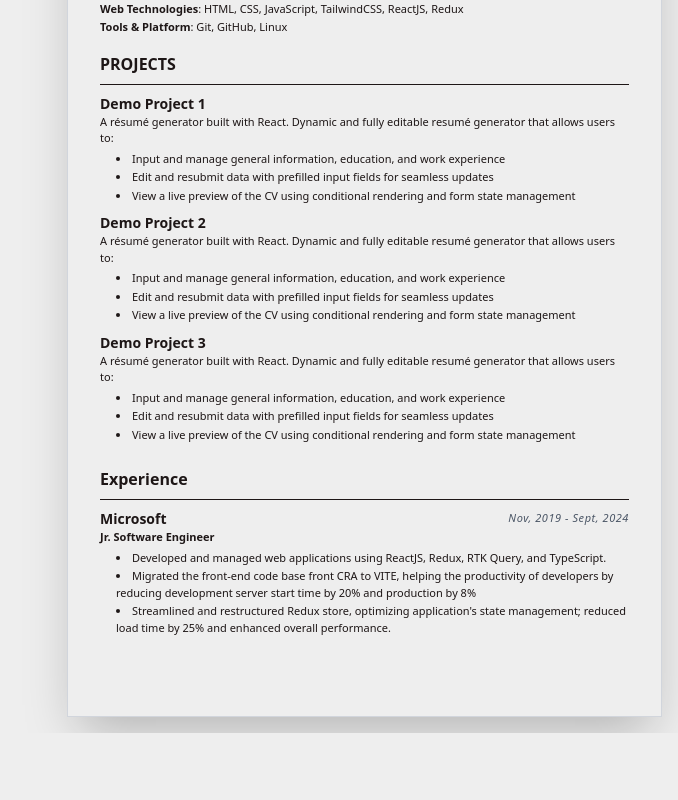
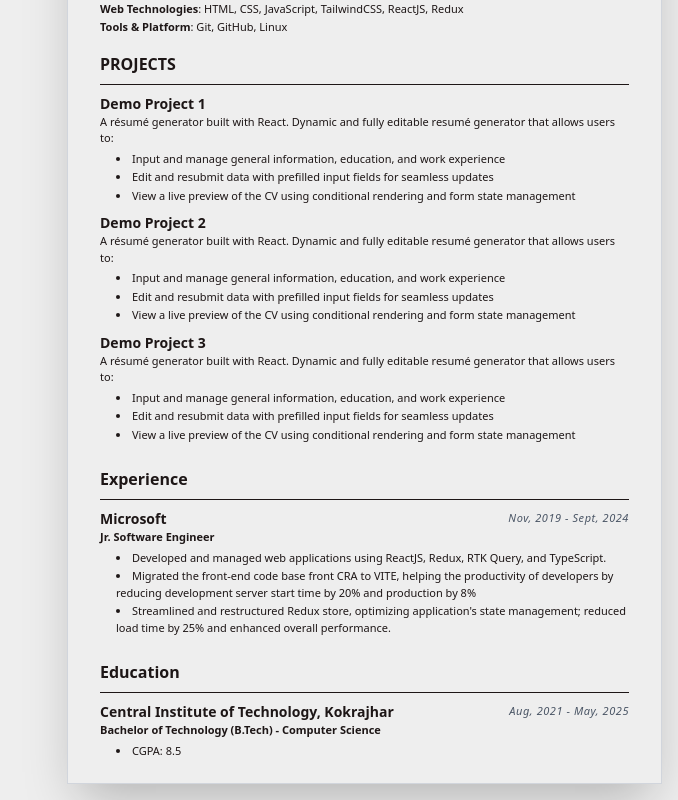
Before and after one commit to bhargablinx/resume-builder, a React (Vite) app: page / in a window 1280 px wide. Shown: the part 205-1005 px from the top of the page, without its empty margins (602-1280 px from the left). Before the commit the page ends 938 px from the top, so only its background shows below. Built offline with nearby package versions, Linux system fonts and the light colour scheme.

Commit message:
Add eduction section

```diff
--- a/src/components/Resume.jsx
+++ b/src/components/Resume.jsx
@@ -114,6 +114,18 @@ export const Resume = () => {
                     </ul>
                 </JobSection>
             </SectionHeading>
+            <SectionHeading sectionName="Education">
+                <EducationSection
+                    institute="Central Institute of Technology, Kokrajhar"
+                    degree="Bachelor of Technology (B.Tech) - Computer Science"
+                    startDate="Aug, 2021"
+                    endDate="May, 2025"
+                >
+                    <ul className="list-disc list-inside space-y-0.5 text-[11px] ml-4 mt-1">
+                        <li>CGPA: 8.5 </li>
+                    </ul>
+                </EducationSection>
+            </SectionHeading>
         </div>
     );
 };
@@ -151,3 +163,18 @@ function JobSection({ children, companyName, startData, endData, jobRole }) {
         </div>
     );
 }
+
+function EducationSection({ institute, degree, startDate, endDate, children }) {
+    return (
+        <div className="my-2">
+            <div className="flex justify-between items-center">
+                <div className="text-[14px] font-bold">{institute}</div>
+                <div className="text-gray-600 text-[11px] italic tracking-wider">
+                    {startDate} - {endDate}
+                </div>
+            </div>
+            <div className="text-[11px] font-semibold">{degree}</div>
+            {children}
+        </div>
+    );
+}
```
